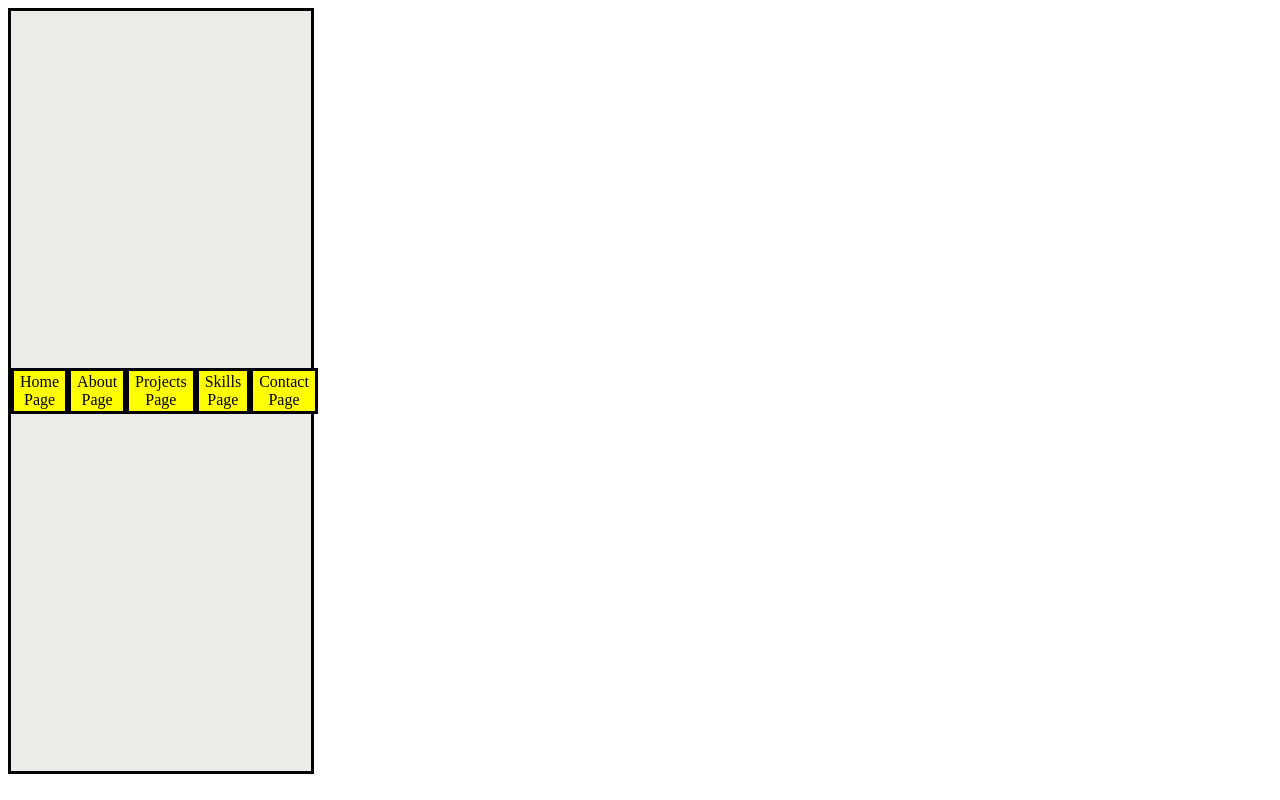
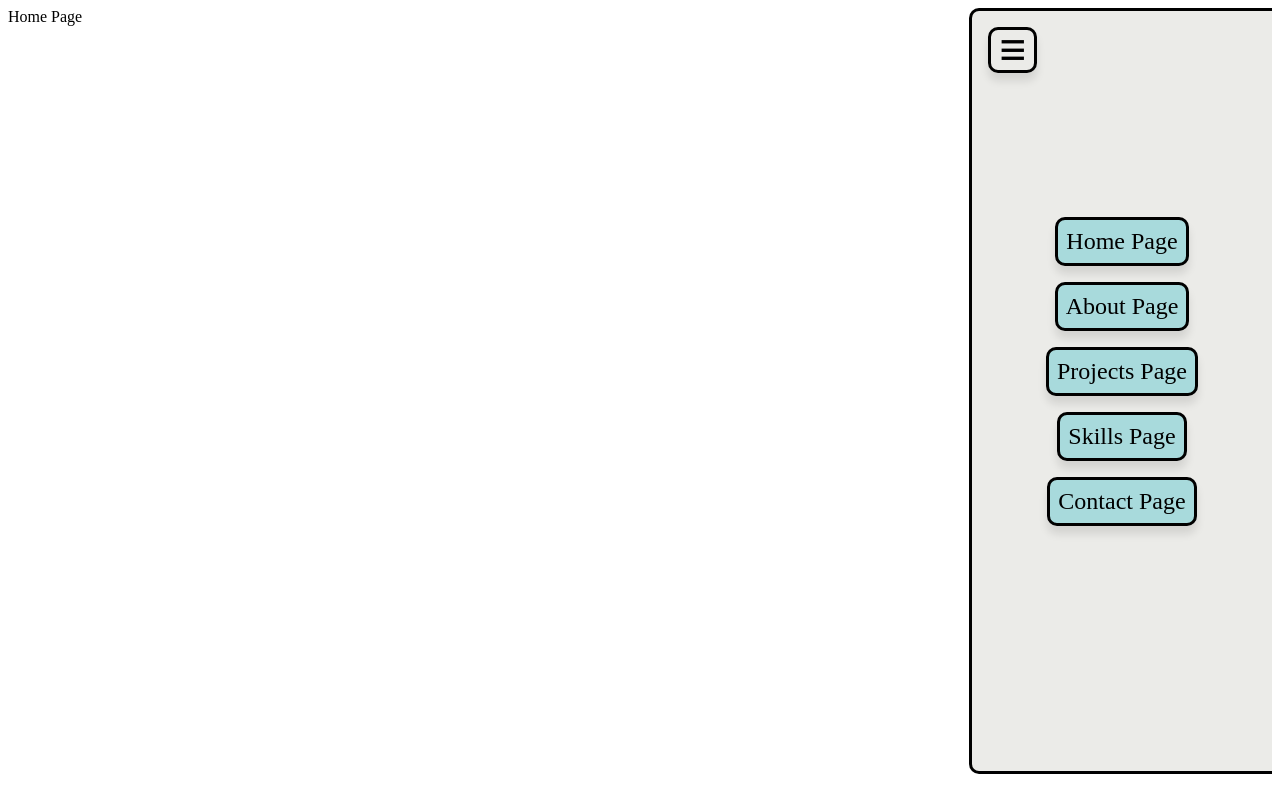
Before and after one commit to NyanLinHtet0/Personal-Website, a website: page html/index.html in a window 1280 px wide. Drawn offline with Linux system fonts and the light colour scheme.

Commit message:
added some styling to the page menu to make it more interactive and pretty

```diff
--- a/css/index.css
+++ /dev/null
@@ -1,26 +0,0 @@
-/* Anchor tag */
-a {
-    color: black;
-    text-decoration: none;
-}
-
-/* HTML menu object css style */
-.page_header_obj{
-    display: block;
-    width: max-content;
-    padding: 2px 6px;
-    background-color: yellow;
-    border-style: solid;
-    border-color: Black
-}
-
-.page_menu{
-    display: flex;
-    align-items: center;
-    width: 300px;
-    text-align: center;
-    height: 95vh;
-    background-color: #ebebe8;
-    border-style: solid;
-    border-color: Black
-}
--- /dev/null
+++ b/css/page_menu.css
@@ -0,0 +1,60 @@
+/* Anchor tag */
+a {
+    color: black;
+    text-decoration: none;
+}
+
+.menu_button{
+    display: inline-block;
+    line-height: 2.5rem;
+    font-size: 3rem;
+    align-self: flex-start;
+    position: relative;
+    top: 1rem;
+    left: 1rem;
+    font-weight: bold;
+    padding: 0rem .5rem;
+    border-radius: 10px 10px 10px 10px;
+}
+.menu_button:hover{
+    transform: scale(1.1);
+    transition: transform 0.15s ease-in-out;
+    cursor:pointer;
+}
+
+/* HTML menu object css style */
+.page_header_obj{
+    display: block;
+    width: max-content;
+    font-size: 1.5rem;
+    padding: .5rem .5rem;
+    background-color: #a8dadc;
+    border-radius: 10px 10px 10px 10px;
+    margin: 0.5rem;
+    position: relative;
+    top: 20%;
+}
+
+.page_menu{
+    display: flex;
+    float: right;
+    flex-direction: column;
+    align-items: center;
+    width: 300px;
+    height: 95vh;
+    background-color: #ebebe8;
+    border-style: solid;
+    border-color: Black;
+    border-right: 0;
+    border-radius: 10px 0px 0px 10px;
+}
+.menu_button, .page_header_obj {
+    box-shadow: 0 8px 8px rgba(0,0,0,0.1);
+    border-style: solid;
+    border-color: Black;
+  }
+
+.page_header_obj:hover {
+    transform: scale(1.1);
+    transition: transform 0.15s ease-in-out;
+}
--- a/html/index.html
+++ b/html/index.html
@@ -4,19 +4,20 @@
     <meta charset="UTF-8">
     <meta name="viewport" content="width=device-width, initial-scale=1.0">
     <title>Document</title>
-    <link rel="stylesheet" href="../css/index.css">
+    <link rel="stylesheet" href="../css/page_menu.css">
 </head>
 <body>
-    <div class = "page_menu">
-        <a href="/" class = "page_header_obj">Home Page</a>
-        <a href="/html/about" class = "page_header_obj">About Page</a>
-        <a href="/html/projects" class = "page_header_obj">Projects Page</a>
-        <a href="/html/skills" class = "page_header_obj">Skills Page</a>
-        <a href="/html/contacts" class = "page_header_obj">Contact Page</a>
+    <div class = "page_menu" >
+        <div class="menu_button"> ≡ </div>
+            <a href="/" class = "page_header_obj">Home Page</a>
+            <a href="/html/about" class = "page_header_obj">About Page</a>
+            <a href="/html/projects" class = "page_header_obj">Projects Page</a>
+            <a href="/html/skills" class = "page_header_obj">Skills Page</a>
+            <a href="/html/contacts" class = "page_header_obj">Contact Page</a>
     </div>
+Home Page
 
 
-
-    <script src="../js/index.js"></script>
+    <script src="../js/page_menu.js"></script>
 </body>
 </html>
--- a/js/index.js
+++ /dev/null
@@ -1 +0,0 @@
-console.log("Hello World")
--- /dev/null
+++ b/js/page_menu.js
@@ -0,0 +1 @@
+console.log("Hello World")
```
Also changed, not shown: html/about.html (+13 -1 lines), html/contacts.html (+13 -1 lines), html/projects.html (+13 -1 lines), html/skills.html (+13 -1 lines).
